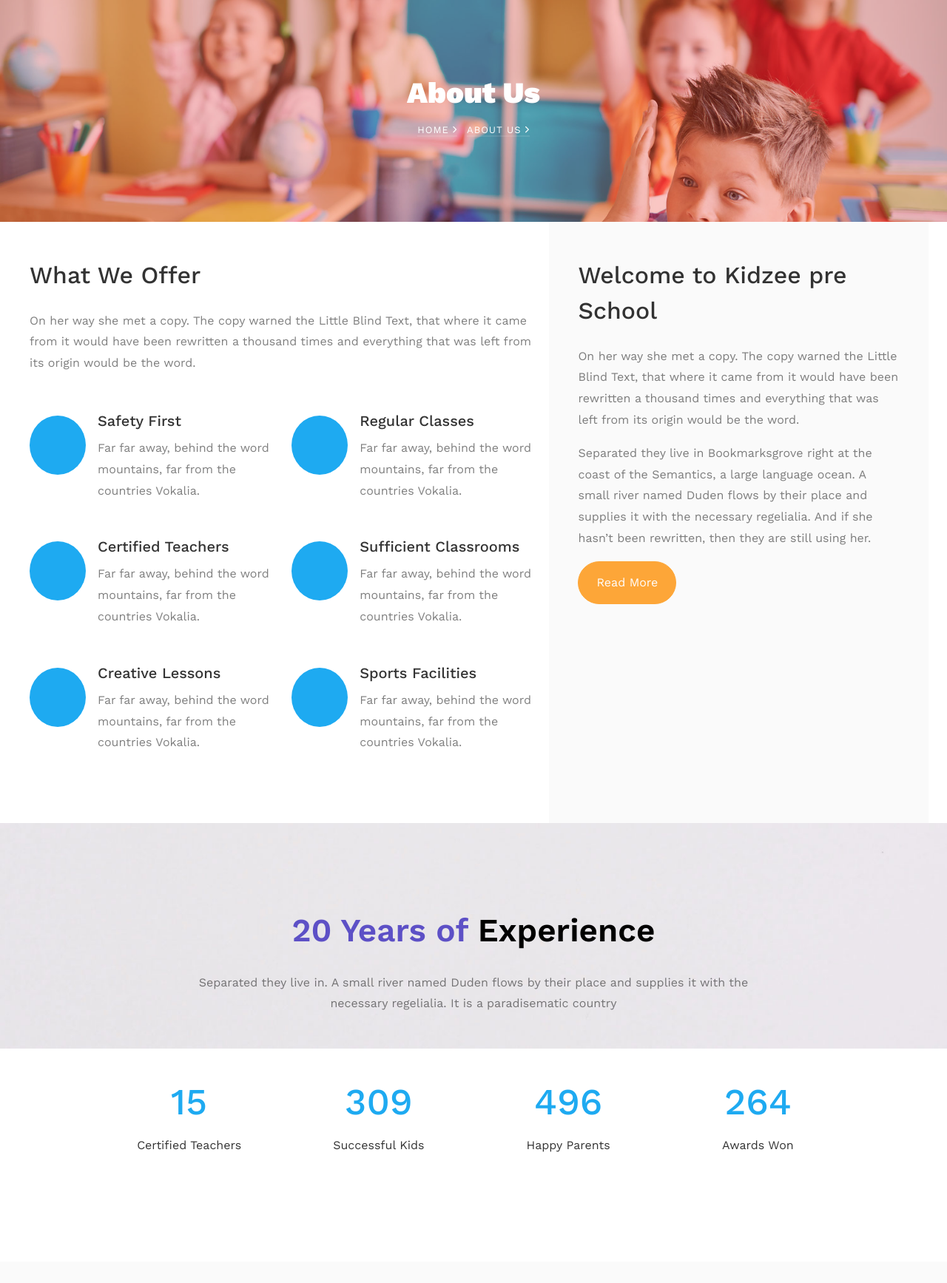
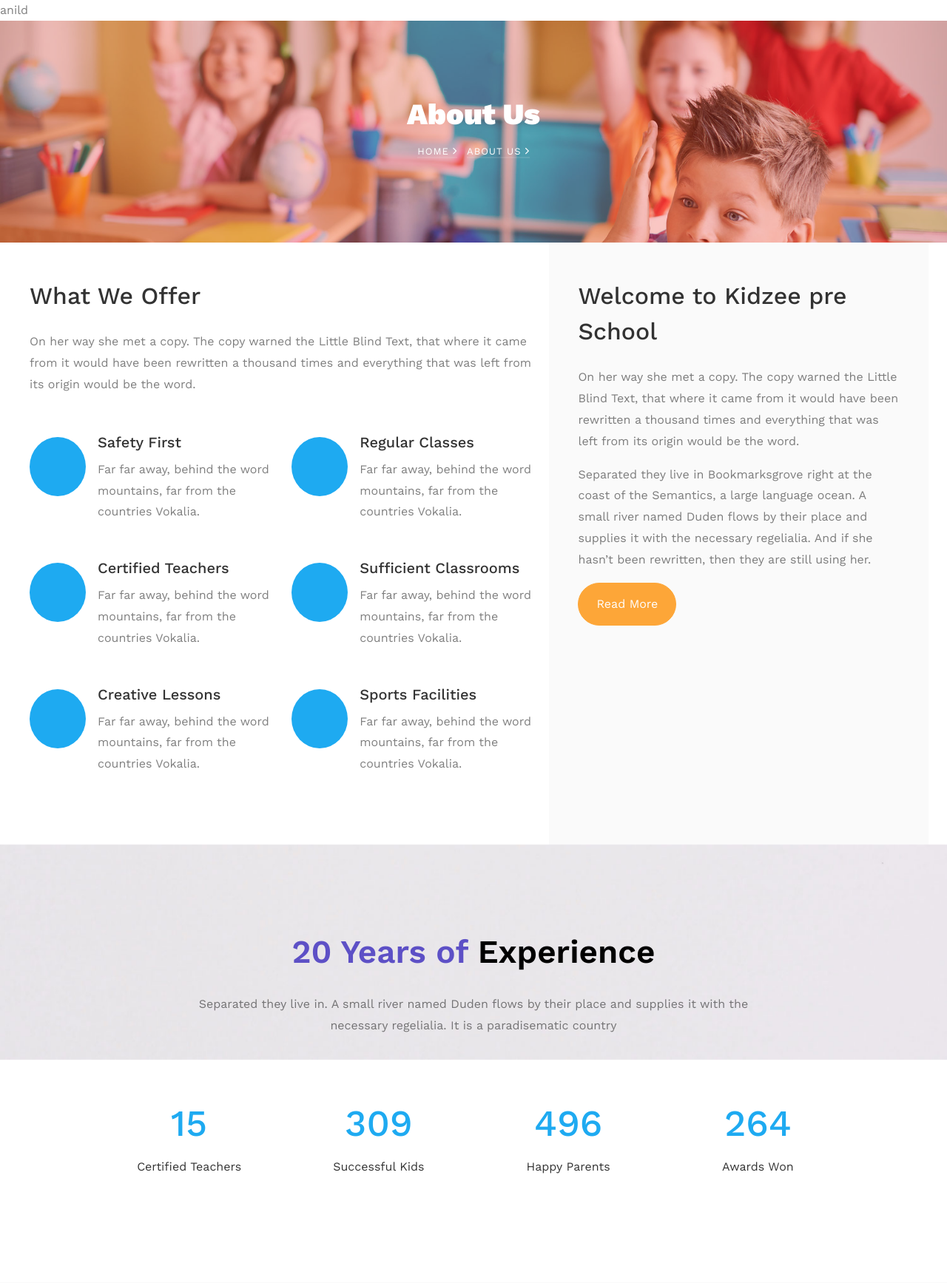
Before and after one commit to nagateja3012/LSMT, a Django app: page /about/ in a window 1280 px wide. Shown: the part 147-1882 px from the top of the page at 74% size. Run offline with Django 3.2, Linux system fonts and the light colour scheme; some libraries are stand-ins or nearby versions; some web fonts are replaced.

Commit message:
changes about

```diff
--- a/templates/about.html
+++ b/templates/about.html
@@ -4,6 +4,7 @@
 {% block keyword %}{% endblock %}
 {% load static %}
 {% block content %}
+anild
     <section class="hero-wrap hero-wrap-2" style="background-image: url('/static/images/bg_2.jpg');">
       <div class="overlay"></div>
       <div class="container">
```
